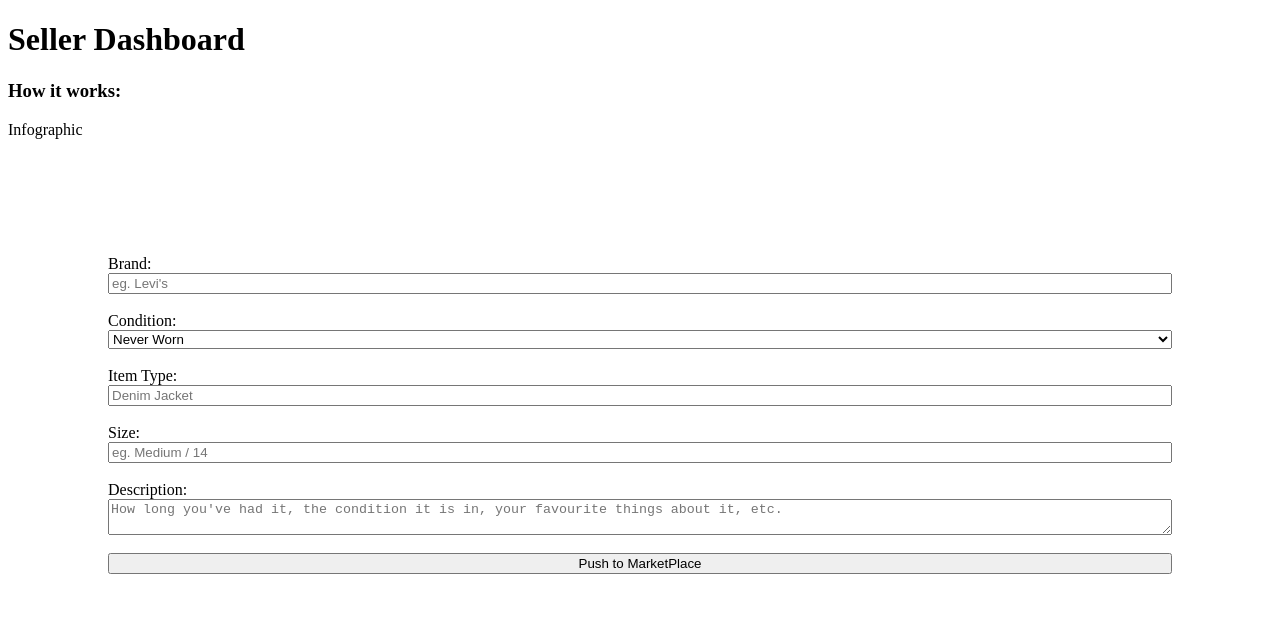
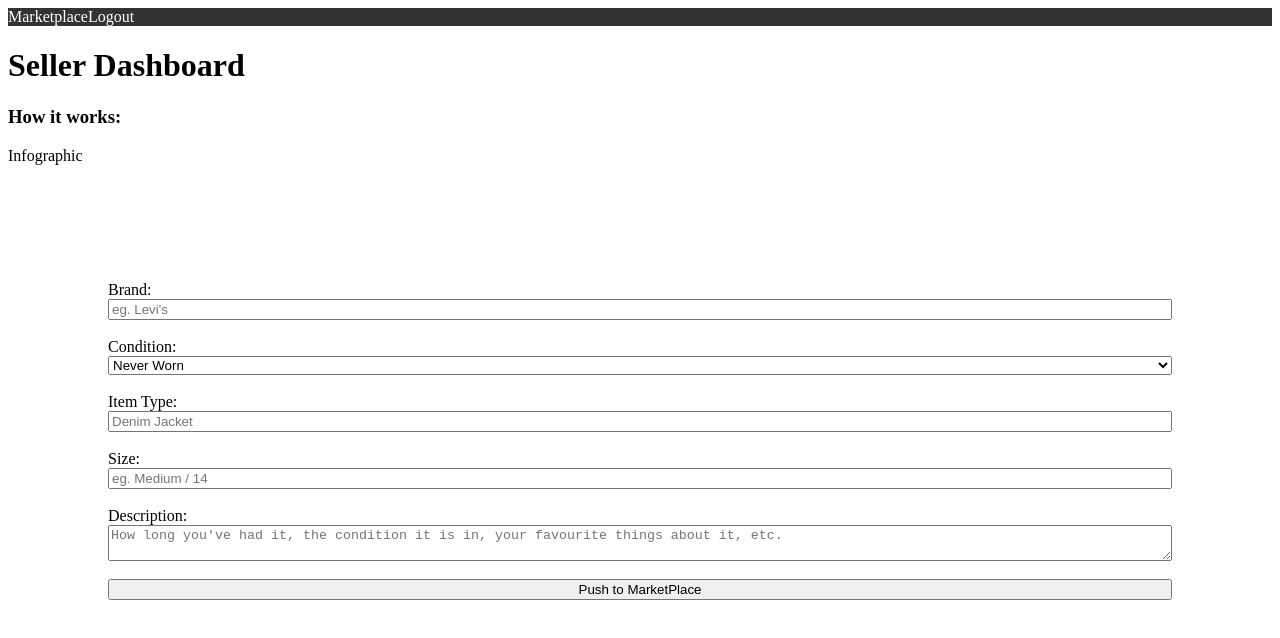
Before and after one commit to eoinlynchcodes/clothesStore---FrontEnd, a React (Create React App) app in the folder clothes-store-react-app/: page /sellerDashboard in a window 1280 px wide. Shown: the top 638 px of the page. Built offline with nearby package versions, Linux system fonts and the light colour scheme.

Commit message:
Done for now.

```diff
--- a/clothes-store-react-app/src/App.js
+++ b/clothes-store-react-app/src/App.js
@@ -4,6 +4,7 @@ import Register from "./components/Register";
 import { Navigation } from "./components/Navigation";
 import { Login } from "./components/Login";
 import { SellerDashboard } from './components/SellerDashboard';
+import { Marketplace } from './components/Marketplace';
 
 function App() {
   return (
@@ -28,6 +29,10 @@ function App() {
           <SellerDashboard/>
         </Route>
 
+        <Route exact path='/marketplace'>
+          <Marketplace/>
+        </Route>
+
       </Router>
     </div>
   );
--- /dev/null
+++ b/clothes-store-react-app/src/components/Marketplace.js
@@ -0,0 +1,10 @@
+import React from 'react';
+
+export const Marketplace = () => {
+
+    return (
+        <div>
+            <h1>This is the Marketplace</h1>
+        </div>
+    )
+}
--- a/clothes-store-react-app/src/components/SellerDashboard.js
+++ b/clothes-store-react-app/src/components/SellerDashboard.js
@@ -1,5 +1,6 @@
 import React, { useState } from 'react';
 // import axios from 'axios';
+import { SellerNav } from './SellerNav';
 
 export const SellerDashboard = () => {
 
@@ -23,12 +24,13 @@ const handleChange = (event) => {
 const handleSubmit = (event) => {
     event.preventDefault();
     console.log(itemToSell);
-    // axios.post('http://localhost:9000/api/clothesManagement/')
+    // axios.post('http://localhost:5000/api/clothesManagement/')
 }
 
 
     return (
         <div>
+            <SellerNav/>
         <h1>Seller Dashboard</h1>
 
         <h3>How it works:</h3>
--- /dev/null
+++ b/clothes-store-react-app/src/components/SellerNav.js
@@ -0,0 +1,25 @@
+import React from 'react';
+import { useHistory } from 'react-router-dom';
+
+export const SellerNav = () => {
+
+    const history = useHistory();
+
+
+
+    function goToMarketPlace(){
+        history.push('/marketplace');
+    }
+
+    return (
+        <div>
+            <nav>
+                <a></a>
+                <a onClick={goToMarketPlace}>Marketplace</a>
+                <a>Logout</a>
+            </nav>
+
+
+        </div>
+    )
+}
```
